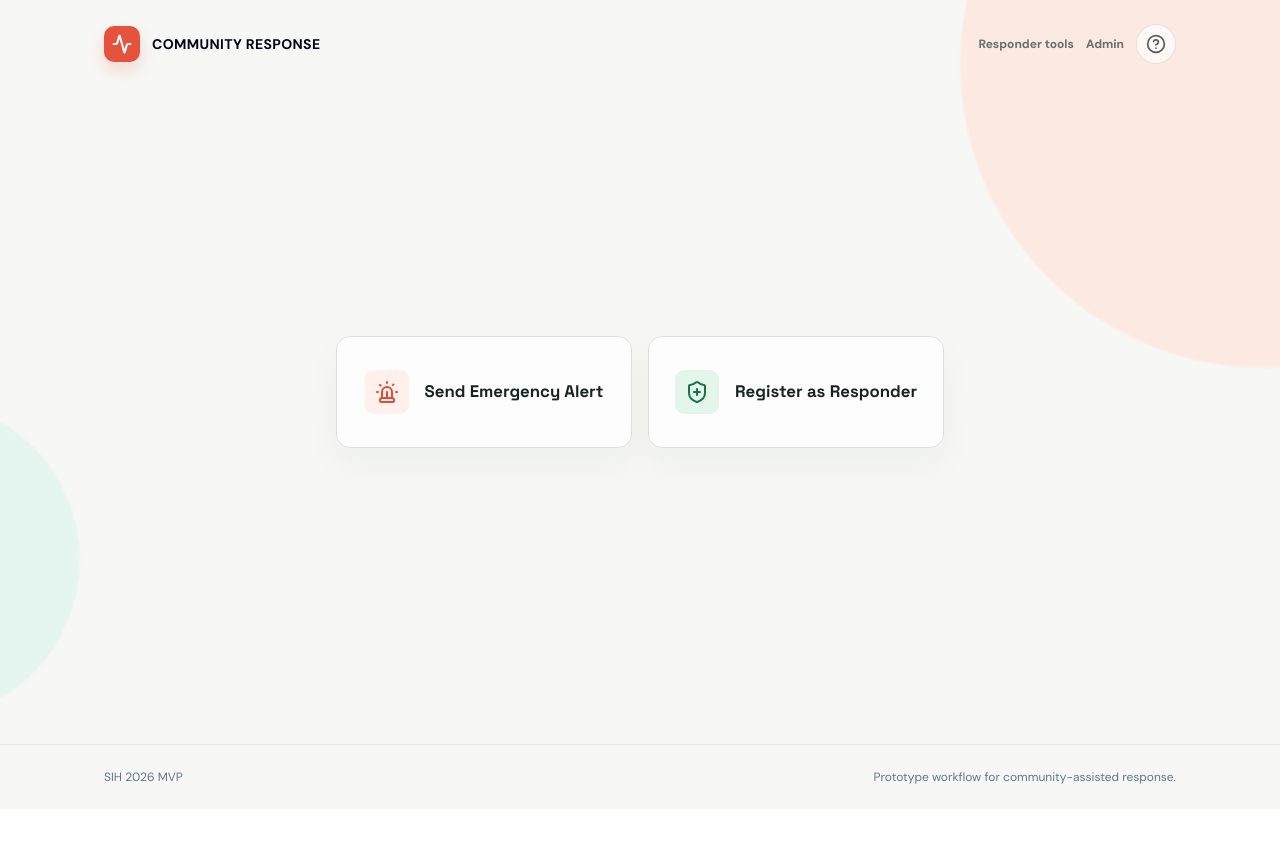
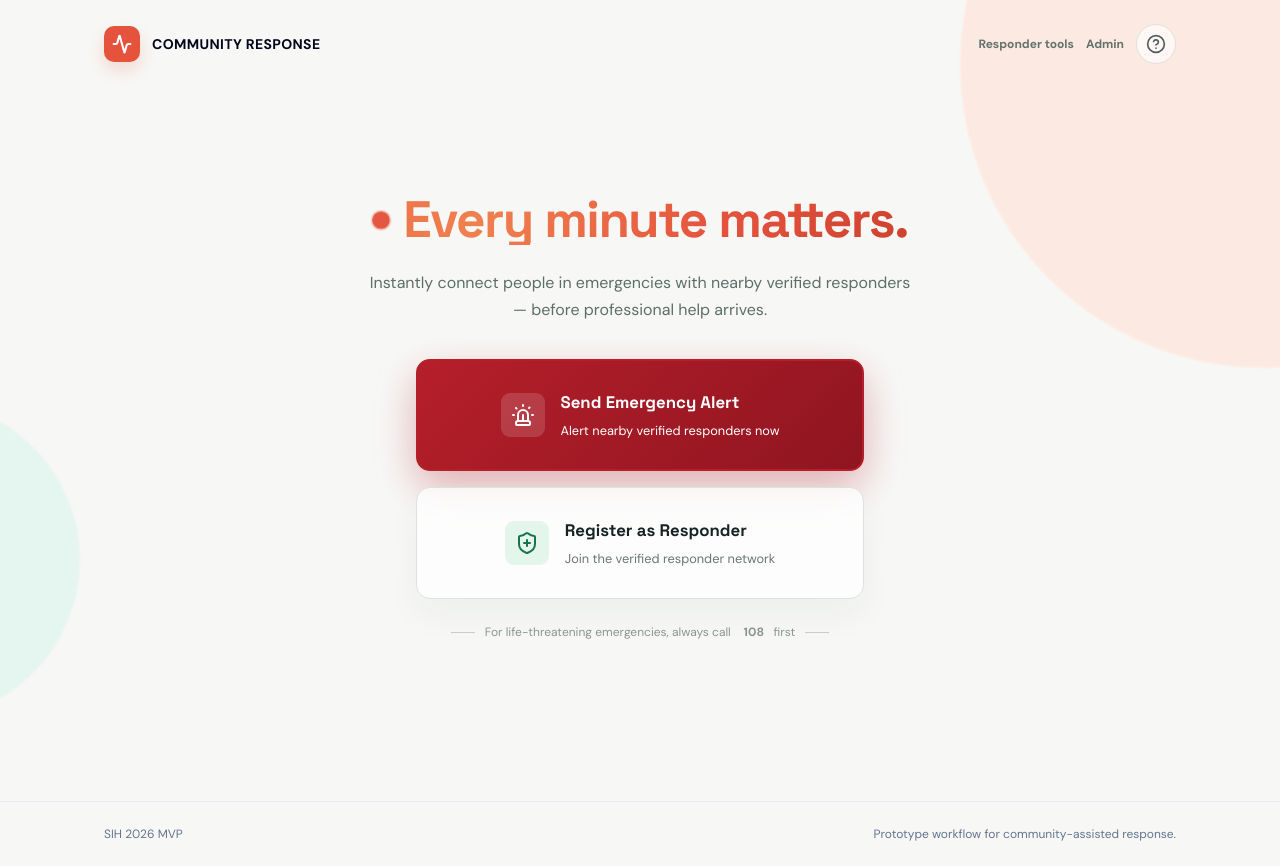
Before and after one commit to APRao11/SIH-2026, a React (Vite) app: page / in a window 1280 px wide. Shown: the top 866 px of the page. Before the commit the page ends 809 px from the top, so only its background shows below. Built offline with nearby package versions, Linux system fonts and the light colour scheme.

Commit message:
Restore UI improvements

```diff
--- a/src/App.css
+++ b/src/App.css
@@ -58,16 +58,29 @@ td { border-top: 1px solid #e8edeb; padding: 1rem; color: #5f6c68; vertical-alig
 @media (max-width: 700px) { .nav-tabs { order: 3; width: 100%; justify-content: space-between; } .nav-tabs button { flex: 1; } }
 .quiet-link { border: 0; color: #65716d; background: none; font-size: .75rem; font-weight: 700; }
 .home-hero { display: flex; min-height: 62vh; align-items: center; justify-content: center; padding: 3rem 0 4rem; }
-.home-actions { display: grid; width: min(100%, 38rem); grid-template-columns: repeat(2, minmax(0, 1fr)); gap: 1rem; }
-.home-action { display: flex; min-height: 7rem; align-items: center; justify-content: center; gap: 1rem; border: 1px solid #dce2df; border-radius: 14px; padding: 1.5rem; text-align: center; background: #ffffffc7; box-shadow: 0 16px 35px #1f302b0b; transition: transform .2s, box-shadow .2s, border-color .2s; }
-.home-action:hover { transform: translateY(-3px); box-shadow: 0 20px 40px #1f302b18; }.emergency-action:hover { border-color: #e5533d; }.responder-action:hover { border-color: #1c9b6c; }
-.action-icon { display: grid; place-items: center; flex: 0 0 auto; width: 2.75rem; height: 2.75rem; border-radius: 9px; color: #df4d38; background: #fff0eb; }.responder-action .action-icon { color: #16734b; background: #e4f5eb; }
-.home-action span:last-child { display: grid; gap: .4rem; }.home-action strong { color: #172321; font-family: 'Space Grotesk', sans-serif; font-size: 1.05rem; }.home-action small { color: #6a7772; font-size: .8rem; line-height: 1.45; }.home-note { display: flex; align-items: center; gap: .7rem; grid-column: 1 / -1; color: #78837f; font-size: .75rem; }.note-line { width: 2rem; border-top: 1px solid #c3cfca; }
+.home-hero-inner { display: grid; width: min(100%, 42rem); gap: 0; text-align: center; }
+.home-tagline { display: flex; align-items: center; justify-content: center; gap: .85rem; margin: 0 0 1.1rem; cursor: default; animation: tagline-float 3.5s ease-in-out infinite; }
+.home-tagline strong { font-family: 'Space Grotesk', sans-serif; font-size: clamp(2rem, 5.5vw, 3.2rem); font-weight: 800; letter-spacing: -.03em; line-height: 1; background: linear-gradient(110deg, #e5533d 0%, #f0804f 30%, #e5533d 50%, #c83e2c 70%, #e5533d 100%); background-size: 240% 100%; -webkit-background-clip: text; -webkit-text-fill-color: transparent; background-clip: text; animation: shimmer-sweep 3s linear infinite; transition: letter-spacing .3s ease; }
+.home-tagline:hover strong { letter-spacing: .01em; }
+.tagline-pulse { position: relative; display: inline-flex; align-items: center; justify-content: center; width: 1.1rem; height: 1.1rem; flex: 0 0 auto; }
+.tagline-pulse::before { content: ''; position: absolute; width: 100%; height: 100%; border-radius: 50%; background: #e5533d; animation: pulse-core 1.8s ease-out infinite; }
+.tagline-pulse::after { content: ''; position: absolute; width: 100%; height: 100%; border-radius: 50%; background: #e5533d55; animation: pulse-ring-lg 1.8s ease-out infinite; }
+@keyframes pulse-core { 0%, 100% { transform: scale(1); opacity: 1; } 50% { transform: scale(.85); opacity: .8; } }
+@keyframes pulse-ring-lg { 0% { transform: scale(1); opacity: .7; } 100% { transform: scale(3.2); opacity: 0; } }
+@keyframes shimmer-sweep { 0% { background-position: 200% center; } 100% { background-position: -200% center; } }
+@keyframes tagline-float { 0%, 100% { transform: translateY(0); } 50% { transform: translateY(-6px); } }
+.home-subtitle { margin: 0 0 2.25rem; color: #5d6e69; font-size: 1rem; line-height: 1.7; max-width: 34rem; margin-inline: auto; animation: fade-up .6s ease both .1s; }
+@keyframes fade-up { from { opacity: 0; transform: translateY(12px); } to { opacity: 1; transform: translateY(0); } }
+.home-actions { display: grid; width: min(100%, 28rem); margin: 0 auto; grid-template-columns: 1fr; gap: 1rem; }
+.home-action { display: flex; min-height: 7rem; align-items: center; justify-content: center; gap: 1rem; border: 1px solid #dce2df; border-radius: 14px; padding: 1.5rem; text-align: left; background: #ffffffc7; box-shadow: 0 16px 35px #1f302b0b; transition: transform .2s, box-shadow .2s, border-color .2s; }
+.home-action:hover { transform: translateY(-3px); box-shadow: 0 20px 40px #1f302b18; }.emergency-action { border: 2px solid #B51F2A; background: linear-gradient(135deg, #B51F2A 0%, #8f1520 100%); box-shadow: 0 16px 40px #B51F2A55; transition: transform .25s, box-shadow .25s, border-color .2s, background .3s; }.emergency-action .action-icon { background: #ffffff25; color: #fff; }.emergency-action strong { color: #fff; -webkit-text-fill-color: #fff; }.emergency-action small { color: #fff; }.emergency-action:hover { background: linear-gradient(135deg, #fdf2f2 0%, #ffffff 100%); border-color: #B51F2A; box-shadow: 0 22px 50px #B51F2A30; transform: translateY(-4px); }.emergency-action:hover .action-icon { background: #fce8e9; color: #B51F2A; }.emergency-action:hover strong { color: #B51F2A; -webkit-text-fill-color: #B51F2A; }.emergency-action:hover small { color: #6a7772; }.responder-action:hover { border-color: #1c9b6c; }
+.action-icon { display: grid; place-items: center; flex: 0 0 auto; width: 2.75rem; height: 2.75rem; border-radius: 9px; color: #B51F2A; background: #fce8e9; }.responder-action .action-icon { color: #16734b; background: #e4f5eb; }
+.home-action > span:last-child { display: grid; gap: .4rem; }.home-action strong { color: #172321; font-family: 'Space Grotesk', sans-serif; font-size: 1.05rem; text-align: left; }.emergency-action strong { color: #B51F2A; }.home-action small { color: #6a7772; font-size: .8rem; line-height: 1.45; text-align: left; }.emergency-action small { color: #fff; }.emergency-action:hover small { color: #6a7772; }.home-note { display: flex; align-items: center; justify-content: center; gap: .6rem; margin-top: 1.5rem; color: #8a9490; font-size: .75rem; }.note-line { width: 1.5rem; border-top: 1px solid #c3cfca; }
 .back-link { display: inline-flex; align-items: center; gap: .45rem; border: 0; padding: 0; color: #687570; background: none; font-size: .8rem; font-weight: 700; }.back-link:hover { color: #df4d38; }
 .call-panel { border: 1px solid #e0e5e2; border-radius: 16px; padding: 2rem 1.5rem; background: #ffffffc7; box-shadow: 0 20px 50px #1f302b0d; }.call-icon { display: grid; place-items: center; width: 4.5rem; height: 4.5rem; margin: 0 auto; border-radius: 50%; color: white; background: #e5533d; box-shadow: 0 0 0 10px #fff0eb; }.phone-number { display: block; margin: 1.25rem 0 0; color: #df4d38; font-family: 'Space Grotesk', sans-serif; font-size: 4.5rem; font-weight: 700; line-height: 1; text-decoration: none; }.call-button { display: inline-flex; align-items: center; justify-content: center; gap: .55rem; border-radius: 8px; padding: .7rem 1rem; color: white; background: #df4d38; font-size: .85rem; font-weight: 700; text-decoration: none; }
 .type-card { display: flex; align-items: center; gap: .8rem; border: 1px solid #dce2df; border-radius: 12px; padding: 1rem; color: #34413d; background: #ffffffb8; text-align: left; font-size: .9rem; font-weight: 700; }.type-card:hover, .type-card.selected { border-color: #e5533d; color: #a33425; background: #fff7f4; }.type-icon { display: grid; place-items: center; width: 2.25rem; height: 2.25rem; border-radius: 8px; color: #df4d38; background: #fff0eb; }
 .alert-button:disabled { cursor: not-allowed; opacity: .45; transform: none; }
-@media (max-width: 800px) { .home-hero { min-height: auto; padding-top: 1rem; }.home-actions { grid-template-columns: 1fr; }.home-note { grid-column: auto; } }
+@media (max-width: 800px) { .home-hero { min-height: auto; padding-top: 1rem; }.home-hero-inner { width: 100%; }.home-note { grid-column: auto; } }
 .camera-panel { position: relative; overflow: hidden; min-height: 22rem; border: 1px solid #cad7d1; border-radius: 14px; background: #172321; box-shadow: 0 18px 40px #1f302b18; }
 .camera-preview { display: block; width: 100%; min-height: 22rem; object-fit: cover; background: #172321; }
 .responder-scene-photo { display: block; width: 100%; max-height: 15rem; object-fit: cover; border: 1px solid #d5e2dc; border-radius: 10px; }
--- a/src/App.jsx
+++ b/src/App.jsx
@@ -13,7 +13,7 @@ function App() {
   if (view === 'register') return <PageShell onHome={() => setView('home')} onResponder={() => setView('responder')} onAdmin={() => setView('admin')}><ResponderRegistration onRegistered={setResponder} /></PageShell>
   if (view === 'responder') return <PageShell onHome={() => setView('home')} onResponder={() => setView('responder')} onAdmin={() => setView('admin')}><ResponderDashboard responder={responder} /></PageShell>
   if (view === 'admin') return <PageShell onHome={() => setView('home')} onResponder={() => setView('responder')} onAdmin={() => setView('admin')}><AdminVerification /></PageShell>
-  return <PageShell onHome={() => setView('home')} onResponder={() => setView('responder')} onAdmin={() => setView('admin')}><section className="home-hero"><div className="home-actions"><button className="home-action emergency-action" type="button" onClick={() => { sessionStorage.removeItem('activeEmergencyId'); setView('emergency') }}><span className="action-icon"><Siren className="size-6" /></span><strong>Send Emergency Alert</strong></button><button className="home-action responder-action" type="button" onClick={() => setView('register')}><span className="action-icon"><ShieldPlus className="size-6" /></span><strong>Register as Responder</strong></button></div></section></PageShell>
+  return <PageShell onHome={() => setView('home')} onResponder={() => setView('responder')} onAdmin={() => setView('admin')}><section className="home-hero"><div className="home-hero-inner"><p className="home-tagline"><span className="tagline-pulse" aria-hidden="true" /><strong>Every minute matters.</strong></p><p className="home-subtitle">Instantly connect people in emergencies with nearby verified responders — before professional help arrives.</p><div className="home-actions"><button className="home-action emergency-action" type="button" onClick={() => { sessionStorage.removeItem('activeEmergencyId'); setView('emergency') }}><span className="action-icon"><Siren className="size-6" /></span><span><strong>Send Emergency Alert</strong><small>Alert nearby verified responders now</small></span></button><button className="home-action responder-action" type="button" onClick={() => setView('register')}><span className="action-icon"><ShieldPlus className="size-6" /></span><span><strong>Register as Responder</strong><small>Join the verified responder network</small></span></button></div><p className="home-note"><span className="note-line" />For life-threatening emergencies, always call&nbsp;<strong>108</strong> first<span className="note-line" /></p></div></section></PageShell>
 }
 
 function PageShell({ children, onHome, onResponder, onAdmin }) {
```
